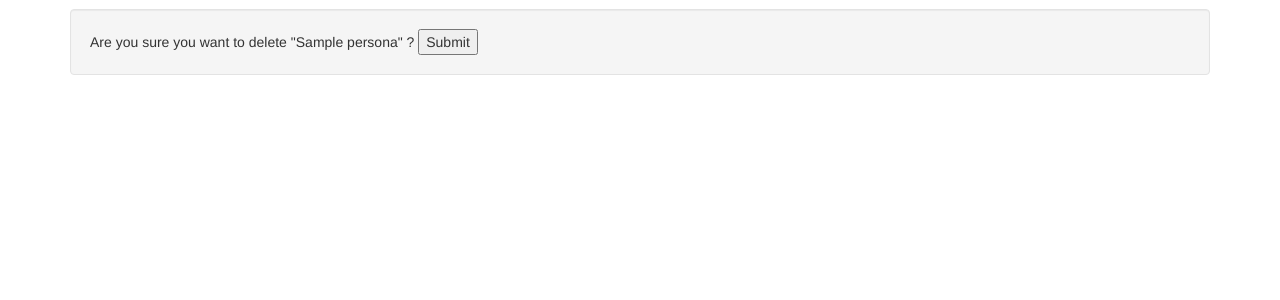
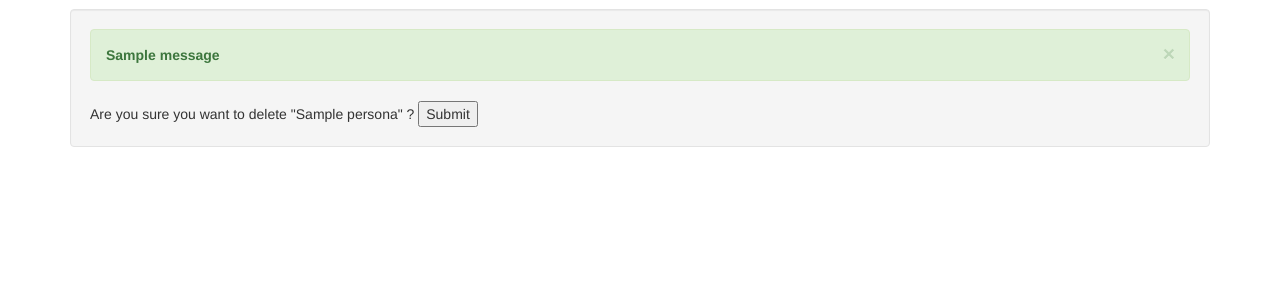
Before and after one commit to argenisosorio/registro_vistas_clases, a Django app: page /borrar/1 in a window 1280 px wide. Shown: the part 51-351 px from the top of the page. Run offline with Django 3.2, Linux system fonts and the light colour scheme; tables that the repository leaves empty hold one stand-in row (values such as "Sample post"); one stand-in notice (Sample message) is shown; some libraries are stand-ins or nearby versions.

Commit message:
Agregados mensajes al registrar, actualizar y borrar registros

```diff
--- a/registro/templates/registro/base.html
+++ b/registro/templates/registro/base.html
@@ -62,6 +62,17 @@
 
     <div class="container theme-showcase" role="main">
       <div class="well">
+      {% if messages %}
+        {% for message in messages %}
+          <div class="alert alert-success alert-dismissable">
+            <a href="#" class="close" data-dismiss="alert" aria-label="close">×</a>
+              <strong>
+                {% if message.tags %}{% endif %}
+                {{ message }}
+              </strong>
+          </div>
+        {% endfor %}
+      {% endif %}
       {% block cuerpo %}
       {% endblock %}
       </div>
--- a/registro/views.py
+++ b/registro/views.py
@@ -4,24 +4,33 @@ from django.views.generic import TemplateView,ListView
 from django.views.generic.edit import CreateView, UpdateView, DeleteView
 from django.core.urlresolvers import reverse_lazy
 from registro.models import Persona
+from django.contrib.messages.views import SuccessMessageMixin
+from django.contrib import messages
 
 
 class Consultar(ListView):
     model = Persona
 
 
-class Registrar(CreateView):
+class Registrar(SuccessMessageMixin,CreateView):
     model = Persona
     fields = ['nombre', 'cedula']
     success_url = reverse_lazy('registro:consultar')
+    success_message = "Se agrego una persona con éxito"
 
 
-class Editar(UpdateView):
+class Editar(SuccessMessageMixin,UpdateView):
     model = Persona
     fields = ['nombre', 'cedula']
     success_url = reverse_lazy('registro:consultar')
+    success_message = "Se actualizo una persona con éxito"
 
 
 class Borrar(DeleteView):
     model = Persona
     success_url = reverse_lazy('registro:consultar')
+    success_message = "Se elimino una persona con éxito"
+
+    def delete(self, request, *args, **kwargs):
+        messages.success(self.request, self.success_message)
+        return super(Borrar, self).delete(request, *args, **kwargs)
```
